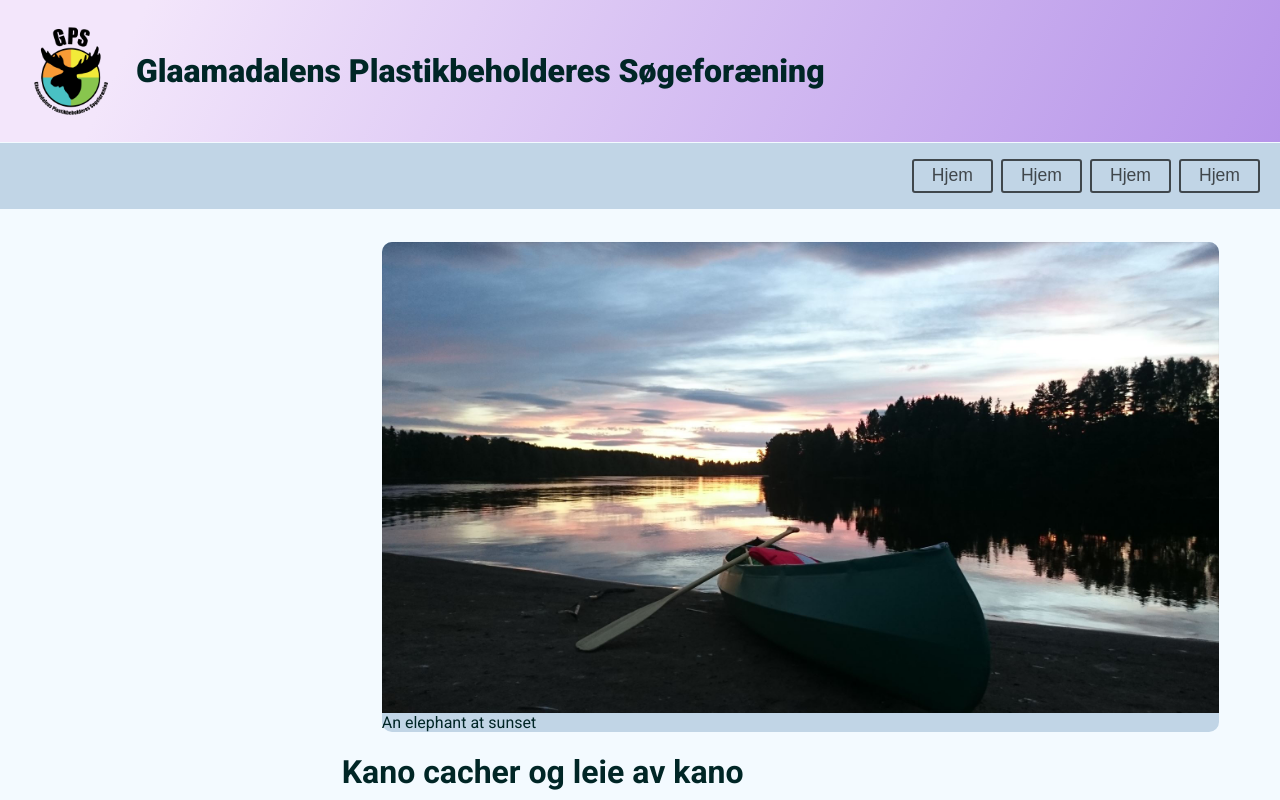
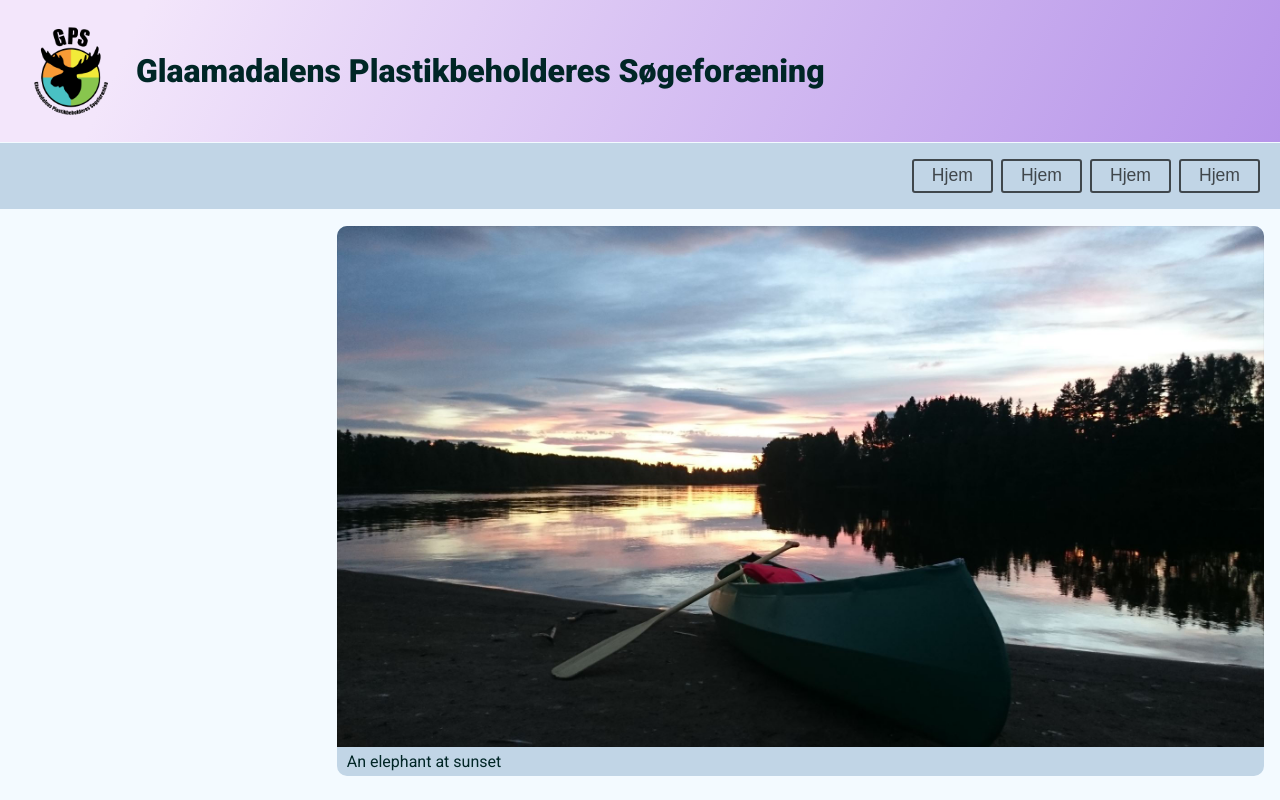
Before and after one commit to OleTjernstad/gps.cms, a Next.js app: page /posts/kano-cacher-og-leie-av-kano in a window 1280 px wide. Shown: the top 800 px of the page. Built offline with nearby package versions, Linux system fonts and the light colour scheme.

Commit message:
post layout

```diff
--- a/layouts/content/post.tsx
+++ b/layouts/content/post.tsx
@@ -6,8 +6,9 @@ const Title = styled.h1``;
 
 interface LandingProps {
   title: string;
+  content: React.ReactNode;
 }
-export const PostLayout = ({ title }: LandingProps) => {
+export const PostLayout = ({ title, content }: LandingProps) => {
   return (
     <PostWrapper>
       <ImageWrapper>
@@ -18,22 +19,24 @@ export const PostLayout = ({ title }: LandingProps) => {
           objectFit="contain"
           alt="test image"
         />
-        <figcaption>An elephant at sunset</figcaption>
+        <Caption>An elephant at sunset</Caption>
       </ImageWrapper>
 
       <Title>{title}</Title>
+      {content}
     </PostWrapper>
   );
 };
 
+const Caption = styled.figcaption`
+  padding: 5px;
+  padding-left: 10px;
+`;
+
 const ImageWrapper = styled.figure`
-  position: relative;
-  flex-grow: 1;
   border-radius: 10px;
   background-color: #c1d5e6;
+  margin: 0;
 `;
 
-const PostWrapper = styled.div`
-  padding-left: 5px;
-  padding-right: 5px;
-`;
+const PostWrapper = styled.div``;
--- a/pages/posts/[slug].tsx
+++ b/pages/posts/[slug].tsx
@@ -22,7 +22,7 @@ export default function Post({ post }: PostProps) {
         <title>Glaamadalen</title>
       </Head>
       <MainLayout>
-        <PostLayout title={post.title}></PostLayout>
+        <PostLayout title={post.title} content={post.content}></PostLayout>
       </MainLayout>
     </>
   );
```
